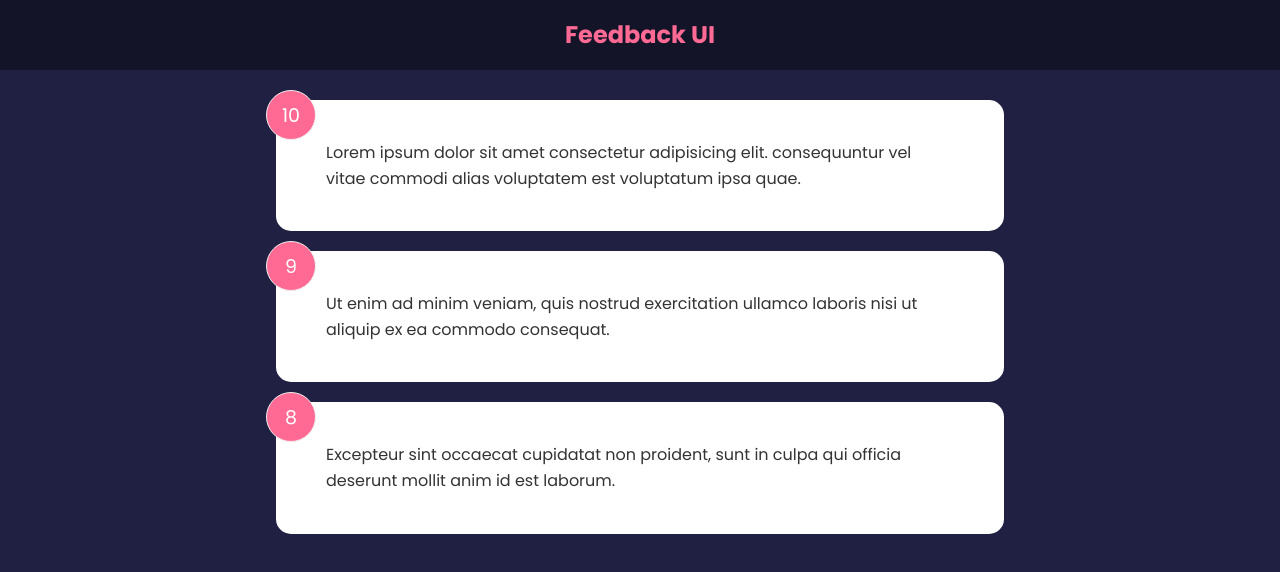
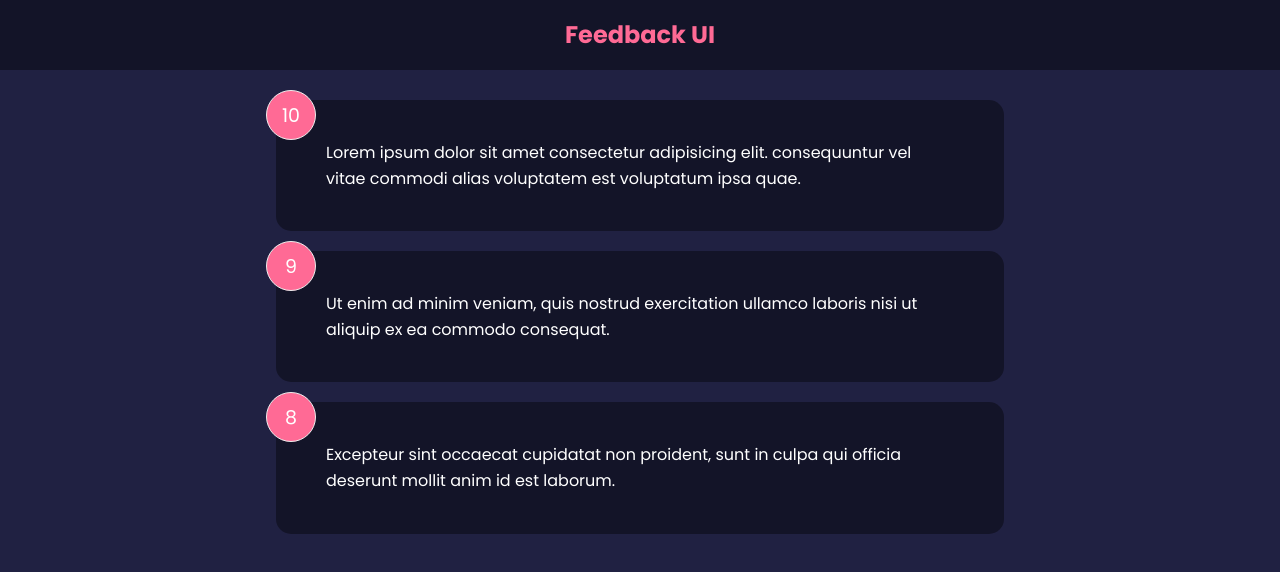
Before and after one commit to bruhu/feedback-app, a React (Create React App) app: page / in a window 1280 px wide. Shown: the top 572 px of the page. Built offline with nearby package versions, Linux system fonts and the light colour scheme.

Commit message:
conditional styling for dark mode in cards implemented

```diff
--- a/src/components/FeedbackItem.jsx
+++ b/src/components/FeedbackItem.jsx
@@ -2,7 +2,7 @@
 
 function FeedbackItem({item}) {
   return (
-    <Card>
+    <Card reverse={true}>
       <div className="num-display">{item.rating}</div>
       <div className="text-display">{item.text}</div>
     </Card>
--- a/src/components/shared/Card.jsx
+++ b/src/components/shared/Card.jsx
@@ -1,6 +1,9 @@
-function Card({children}) {
+
+// styled component
+
+function Card({children, reverse}) {
   return (
-    <div className="card">{children}</div>
+    <div className={`card ${reverse && 'reverse'}`}>{children}</div>
   )
 }
 
```
